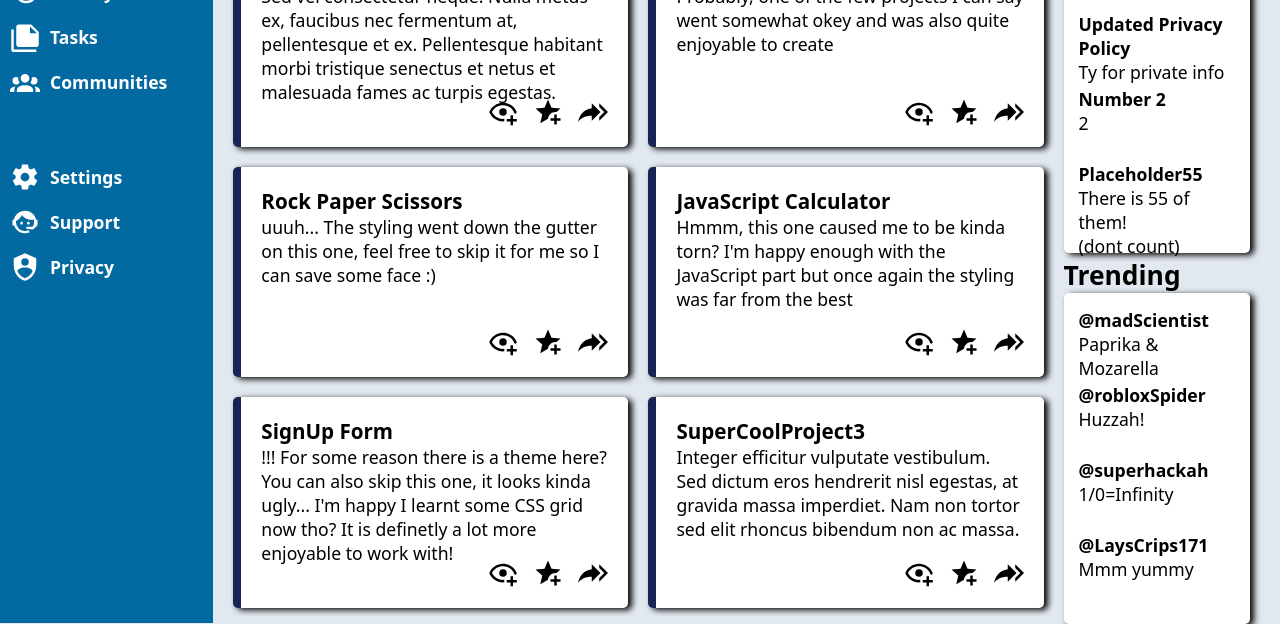
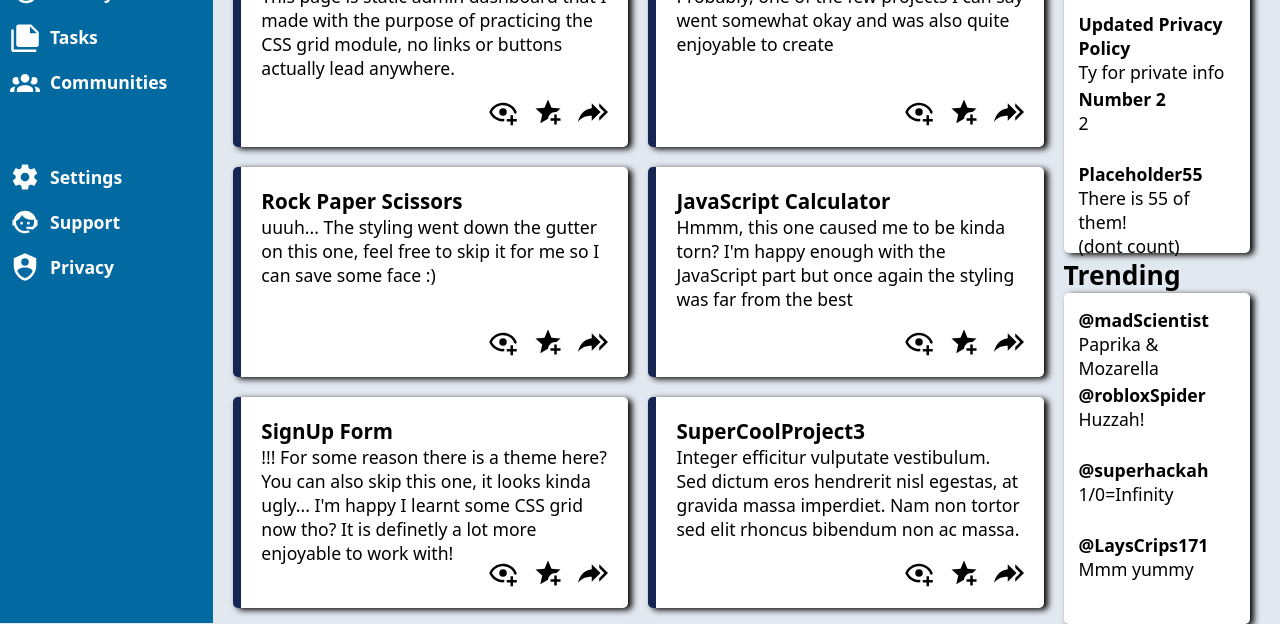
Before and after one commit to Tree-Ro/admin-dashboard, a plain HTML site: page index.html in a window 1280 px wide. Shown: the part 258-882 px from the top of the page. Drawn offline with Linux system fonts and the light colour scheme.

Commit message:
Replaced a Placeholder project with this Admin Dashboard project

```diff
--- a/index.html
+++ b/index.html
@@ -191,12 +191,11 @@
                     <h2>Your Projects</h2>
                     <!-- Box with different projects -->
                     <div class="card">
-                        <h3><a href="#">SuperCoolProject1</a></h3>
+                        <h3><a href="#">Admin Dashboard</a></h3>
                         <p>
-                            Sed vel consectetur neque. Nulla metus ex, faucibus
-                            nec fermentum at, pellentesque et ex. Pellentesque
-                            habitant morbi tristique senectus et netus et
-                            malesuada fames ac turpis egestas.
+                            This page is static admin dashboard that I made with
+                            the purpose of practicing the CSS grid module, no
+                            links or buttons actually lead anywhere.
                         </p>
                         <div class="card-icons">
                             <svg
@@ -229,7 +228,7 @@
                         <h3><a href="#">Etch A Sketch</a></h3>
                         <p>
                             Probably, one of the few projects I can say went
-                            somewhat okey and was also quite enjoyable to create
+                            somewhat okay and was also quite enjoyable to create
                         </p>
                         <div class="card-icons">
                             <svg
@@ -327,7 +326,7 @@
                         </div>
                     </div>
                     <div class="card">
-                        <h3><a href="">SignUp Form</a></h3>
+                        <h3><a href="#">SignUp Form</a></h3>
                         <p>
                             !!! For some reason there is a theme here? You can
                             also skip this one, it looks kinda ugly... I'm happy
```
